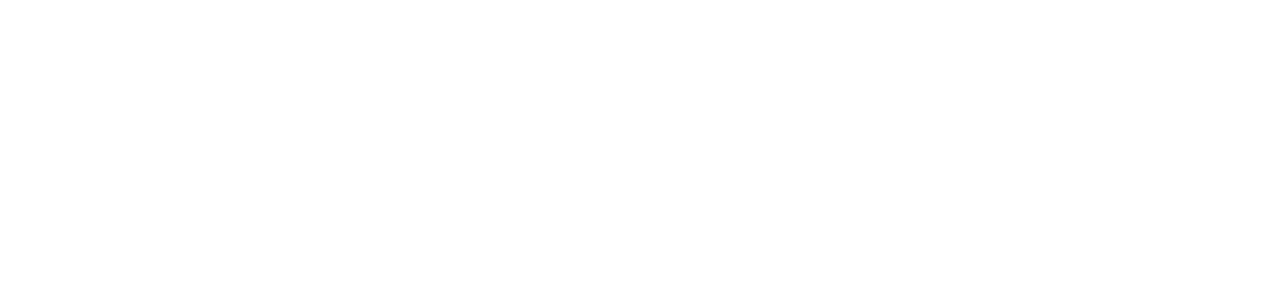
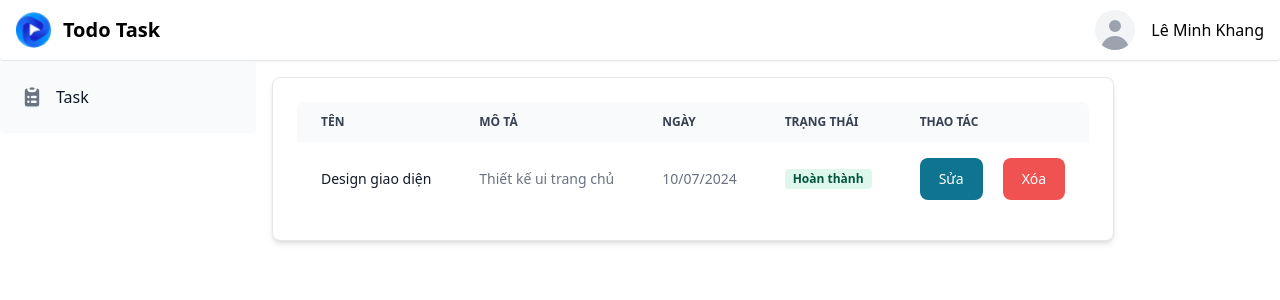
Before and after one commit to blueocvn/fullstack-todo-app, a React (Vite) app in the folder frontend/: page /task in a window 1280 px wide. Before the commit this address had no page. Shown: the top 300 px of the page. Built offline with nearby package versions, Linux system fonts and the light colour scheme.

Commit message:
Create ui for home page

```diff
--- a/frontend/src/App.tsx
+++ b/frontend/src/App.tsx
@@ -3,16 +3,21 @@
 import { ROUTE } from './configs/routes';
 import { lazy } from 'react';
 import AuthOutlet from './components/layouts/AuthOutlet';
+import PrivateOutlet from './components/layouts/PrivateOutlet';
 
 const Register = lazy(() => import('./features/auth/Register'));
+const TaskList = lazy(() => import('./features/task/TaskList'));
 
 function App() {
   return (
     <>
       <ToastContainer hideProgressBar />
       <Routes>
-        <Route path={ROUTE.AUTH.auth} element={<AuthOutlet />}>
-          <Route path={ROUTE.AUTH.register} element={<Register />} index />
+        <Route path={ROUTE.ROOT} element={<AuthOutlet />}>
+          <Route index element={<Register />} />
+        </Route>
+        <Route path={'*'} element={<PrivateOutlet />}>
+          <Route index path="task" element={<TaskList />} />
         </Route>
       </Routes>
     </>
--- /dev/null
+++ b/frontend/src/components/AppSideBar.tsx
@@ -0,0 +1,28 @@
+import { Sidebar } from 'flowbite-react';
+import { AppRoutes } from '../configs/routes';
+import { AppRoute } from '../interfaces/route';
+import { NavLink } from 'react-router-dom';
+
+const AppSideBar = () => {
+  return (
+    <>
+      <Sidebar>
+        <Sidebar.Items>
+          <Sidebar.ItemGroup>
+            {AppRoutes.map((sidebar: AppRoute) => {
+              return (
+                <Sidebar.Item icon={sidebar.icons}>
+                  <NavLink to={sidebar.path} className={({ isActive }) => (isActive ? 'bg-blue-500' : '')}>
+                    {sidebar.title}
+                  </NavLink>
+                </Sidebar.Item>
+              );
+            })}
+          </Sidebar.ItemGroup>
+        </Sidebar.Items>
+      </Sidebar>
+    </>
+  );
+};
+
+export default AppSideBar;
--- /dev/null
+++ b/frontend/src/components/Loading.tsx
@@ -0,0 +1,11 @@
+import { Spinner } from 'flowbite-react';
+
+const Loading = () => {
+  return (
+    <div className="flex items-center justify-center h-screen">
+      <Spinner className="text-blue-500" />
+    </div>
+  );
+};
+
+export default Loading;
--- a/frontend/src/components/common/Icons.tsx
+++ b/frontend/src/components/common/Icons.tsx
@@ -0,0 +1,4 @@
+import { HiClipboardList, HiTrash } from 'react-icons/hi';
+
+export const TaskIcon = HiClipboardList;
+export const TrashIcon = HiTrash;
--- a/frontend/src/components/header/Header.tsx
+++ b/frontend/src/components/header/Header.tsx
@@ -0,0 +1,22 @@
+import { Avatar, Navbar } from 'flowbite-react';
+import { NavLink } from 'react-router-dom';
+import logo from './../../assets/Logo.png';
+
+const Header = () => {
+  return (
+    <header>
+      <Navbar fluid rounded className="border-b shadow-sm">
+        <Navbar.Brand as={NavLink}>
+          <img src={logo} className="h-6 mr-3 sm:h-9" alt="Logo" />
+          <span className="self-center text-xl font-semibold whitespace-nowrap dark:text-white">Todo Task</span>
+        </Navbar.Brand>
+        <div className="flex items-center gap-4">
+          <Avatar rounded />
+          <p>Lê Minh Khang</p>
+        </div>
+      </Navbar>
+    </header>
+  );
+};
+
+export default Header;
--- /dev/null
+++ b/frontend/src/components/layouts/PrivateOutlet.tsx
@@ -0,0 +1,17 @@
+import { Outlet } from 'react-router-dom';
+import AppSideBar from '../AppSideBar';
+import Header from '../header/Header';
+
+const PrivateOutlet = () => {
+  return (
+    <main>
+      <Header />
+      <div className="flex">
+        <AppSideBar />
+        <Outlet />
+      </div>
+    </main>
+  );
+};
+
+export default PrivateOutlet;
--- /dev/null
+++ b/frontend/src/components/task/TaskTable.tsx
@@ -0,0 +1,38 @@
+import { Badge, Button, Card, Table } from 'flowbite-react';
+import { NavLink } from 'react-router-dom';
+
+const TaskTable = () => {
+  return (
+    <Card>
+      <Table striped>
+        <Table.Head>
+          <Table.HeadCell>Tên</Table.HeadCell>
+          <Table.HeadCell>Mô tả</Table.HeadCell>
+          <Table.HeadCell>Ngày</Table.HeadCell>
+          <Table.HeadCell>Trạng thái</Table.HeadCell>
+          <Table.HeadCell>Thao tác</Table.HeadCell>
+        </Table.Head>
+        <Table.Body className="divide-y">
+          <Table.Row className="bg-white dark:border-gray-700 dark:bg-gray-800">
+            <Table.Cell className="font-medium text-gray-900 whitespace-nowrap dark:text-white">
+              Design giao diện
+            </Table.Cell>
+            <Table.Cell>Thiết kế ui trang chủ</Table.Cell>
+            <Table.Cell>10/07/2024</Table.Cell>
+            <Table.Cell>
+              <Badge color="success">Hoàn thành</Badge>
+            </Table.Cell>
+            <Table.Cell className="flex gap-5">
+              <NavLink to={'/task'} className="font-medium text-cyan-600 hover:underline dark:text-cyan-500">
+                <Button>Sửa</Button>
+              </NavLink>
+              <Button className="bg-red-500">Xóa</Button>
+            </Table.Cell>
+          </Table.Row>
+        </Table.Body>
+      </Table>
+    </Card>
+  );
+};
+
+export default TaskTable;
--- a/frontend/src/configs/routes.tsx
+++ b/frontend/src/configs/routes.tsx
@@ -1,7 +1,23 @@
+import { TaskIcon } from '../components/common/Icons';
+import { AppRoute } from '../interfaces/route';
+
 export const ROUTE = {
+  ROOT: '',
+
   AUTH: {
-    auth: 'auth',
-    register: 'register',
-    login: 'login',
+    REGISTER: 'register',
+    LOGIN: 'login',
+  },
+
+  TASK: {
+    ROOT: 'tasks',
   },
 };
+
+export const AppRoutes: AppRoute[] = [
+  {
+    title: 'Task',
+    path: ROUTE.TASK.ROOT,
+    icons: TaskIcon,
+  },
+];
--- /dev/null
+++ b/frontend/src/features/task/TaskList.tsx
@@ -0,0 +1,11 @@
+import TaskTable from '../../components/task/TaskTable';
+
+const TaskList = () => {
+  return (
+    <main className="m-4">
+      <TaskTable />
+    </main>
+  );
+};
+
+export default TaskList;
--- a/frontend/src/main.tsx
+++ b/frontend/src/main.tsx
@@ -1,16 +1,19 @@
-import React from 'react';
+import React, { Suspense } from 'react';
 import ReactDOM from 'react-dom/client';
 import App from './App.tsx';
 import './index.css';
 import { BrowserRouter } from 'react-router-dom';
 import { Provider } from 'react-redux';
 import { store } from './app/store.ts';
+import Loading from './components/Loading.tsx';
 
 ReactDOM.createRoot(document.getElementById('root')!).render(
   <React.StrictMode>
     <Provider store={store}>
       <BrowserRouter>
-        <App />
+        <Suspense fallback={<Loading />}>
+          <App />
+        </Suspense>
       </BrowserRouter>
     </Provider>
   </React.StrictMode>,
```
